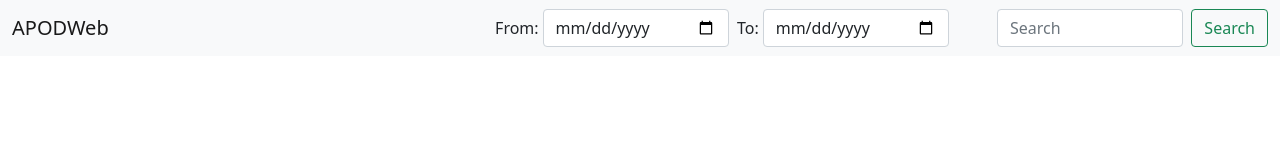
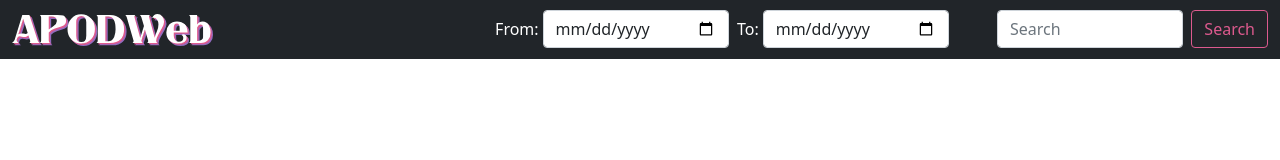
Before and after one commit to Trucosuso/APODWebJQuery, a plain HTML site: page index.html in a window 1280 px wide. Drawn offline with nearby package versions, Linux system fonts and the light colour scheme.

Commit message:
Changed visual style

```diff
--- a/style.css
+++ b/style.css
@@ -3,6 +3,20 @@ No media query for `xs` since this is the default in Bootstrap */
 .apod-thumbnail {
     height: 40vw;
     object-fit: cover;
+}
+
+.btn-outline-success, .btn-outline-success:active, .btn-outline-success:visited {
+    color: #dd5a8e !important;
+    border-color: #dd5a8e !important;
+}
+
+.btn-outline-success:hover {
+    background-color: #dd5a8e !important;
+    color: #212529 !important;
+}
+
+.btn-outline-success:active {
+
 }
 
 /* Small devices (landscape phones, 576px and up) */
--- a/view.js
+++ b/view.js
@@ -95,7 +95,7 @@ class APODMenuBar extends HTMLDivElement {
      */
     constructor(breakpoint = "lg") {
         super();
-        this.classList.add("navbar", "navbar-expand-" + breakpoint, "navbar-light", "bg-light", "sticky-sm-top");
+        this.classList.add("navbar", "navbar-expand-" + breakpoint, "navbar-dark", "bg-dark", "sticky-sm-top");
 
         let container = document.createElement("div");
         container.classList.add("container-fluid");
@@ -103,7 +103,10 @@ class APODMenuBar extends HTMLDivElement {
         this.logo = document.createElement("a");
         this.logo.classList.add("navbar-brand");
         this.logo.href = "#";
-        this.logo.textContent = "APODWeb";
+        let imagenLogo = document.createElement("img");
+        imagenLogo.alt = "";
+        imagenLogo.src = "images/logo.svg";
+        this.logo.appendChild(imagenLogo);
         container.appendChild(this.logo);
 
         let collapseButton = document.createElement("button");
@@ -130,7 +133,7 @@ class APODMenuBar extends HTMLDivElement {
         // Date inputs
         let dateFromLabel = document.createElement("label");
         dateFromLabel.htmlFor = "dateFrom";
-        dateFromLabel.classList.add("form-label", "me-1", "mb-0");
+        dateFromLabel.classList.add("form-label", "me-1", "mb-0", "text-white");
         dateFromLabel.textContent = "From: ";
         form.appendChild(dateFromLabel);
 
@@ -149,7 +152,7 @@ class APODMenuBar extends HTMLDivElement {
 
         let dateToLabel = document.createElement("label");
         dateToLabel.htmlFor = "dateTo";
-        dateToLabel.classList.add("form-label", "me-1", "mb-0");
+        dateToLabel.classList.add("form-label", "me-1", "mb-0", "text-white");
         dateToLabel.textContent = "To: ";
         form.appendChild(dateToLabel);
 
```
Also changed, not shown: images/logo.svg (added).
